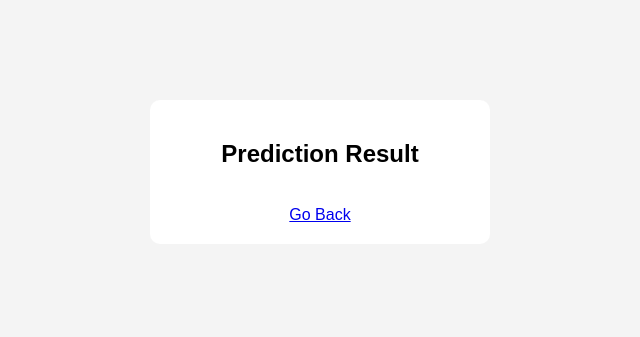
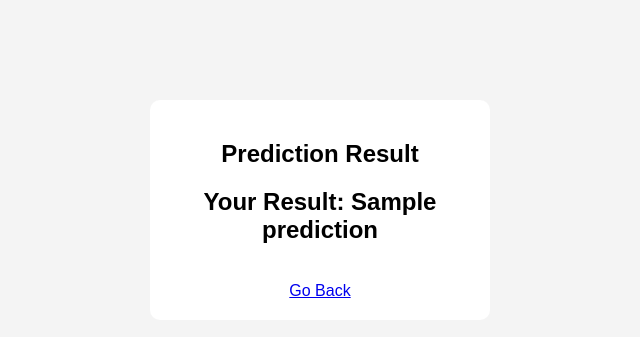
Before and after one commit to dfrancisdev/heart-disease-predictor, a Flask app: template templates/result.html in a window 1280 px wide. Shown: the top 337 px of the page, without its empty margins (320-960 px from the left). Run offline with Flask 3, Linux system fonts and the light colour scheme; the template is opened without the code that fills it: most values are stand-ins (such as "Sample title", 1, 10 or a date in 2020); parts of the project's set-up code (start-up, migrations or seed data) failed here and were passed over.

Commit message:
Update result.html

```diff
--- a/templates/result.html
+++ b/templates/result.html
@@ -41,6 +41,7 @@
       <p class="low-risk">✅ Low Risk of Heart Disease</p>
 
       {% endif %}
+      <h2>Your Result: {{ prediction }}</h2>
 
       <br />
       <a href="/">Go Back</a>
```
